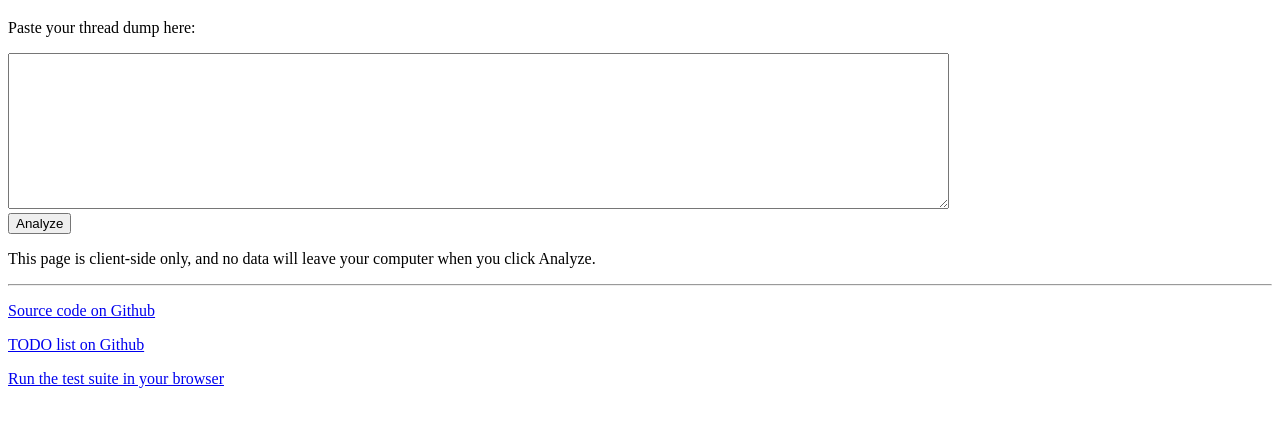
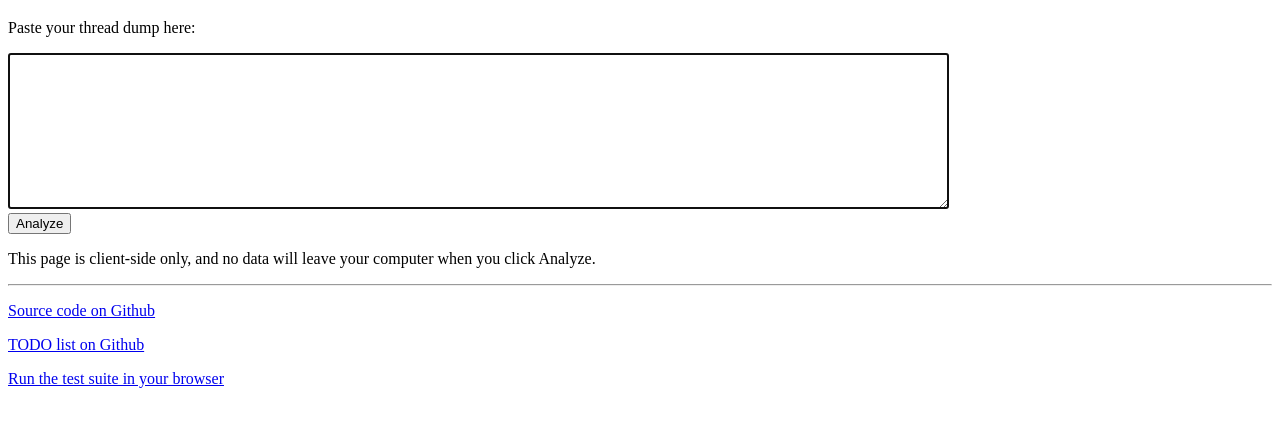
Before and after one commit to spotify/threaddump-analyzer, a website: page index.html in a window 1280 px wide. Shown: the part 61-488 px from the top of the page. Drawn offline with Linux system fonts and the light colour scheme.

Commit message:
Automatically focus text box on page load

```diff
--- a/index.html
+++ b/index.html
@@ -27,7 +27,7 @@
 
     <p>Paste your thread dump here:</p>
     <p>
-      <textarea cols="115" rows="10" id="TEXTAREA"></textarea>
+      <textarea cols="115" rows="10" id="TEXTAREA" autofocus></textarea>
       <br/>
       <input type="submit" value="Analyze" onclick="analyzeTextfield();">
     </p>
```
